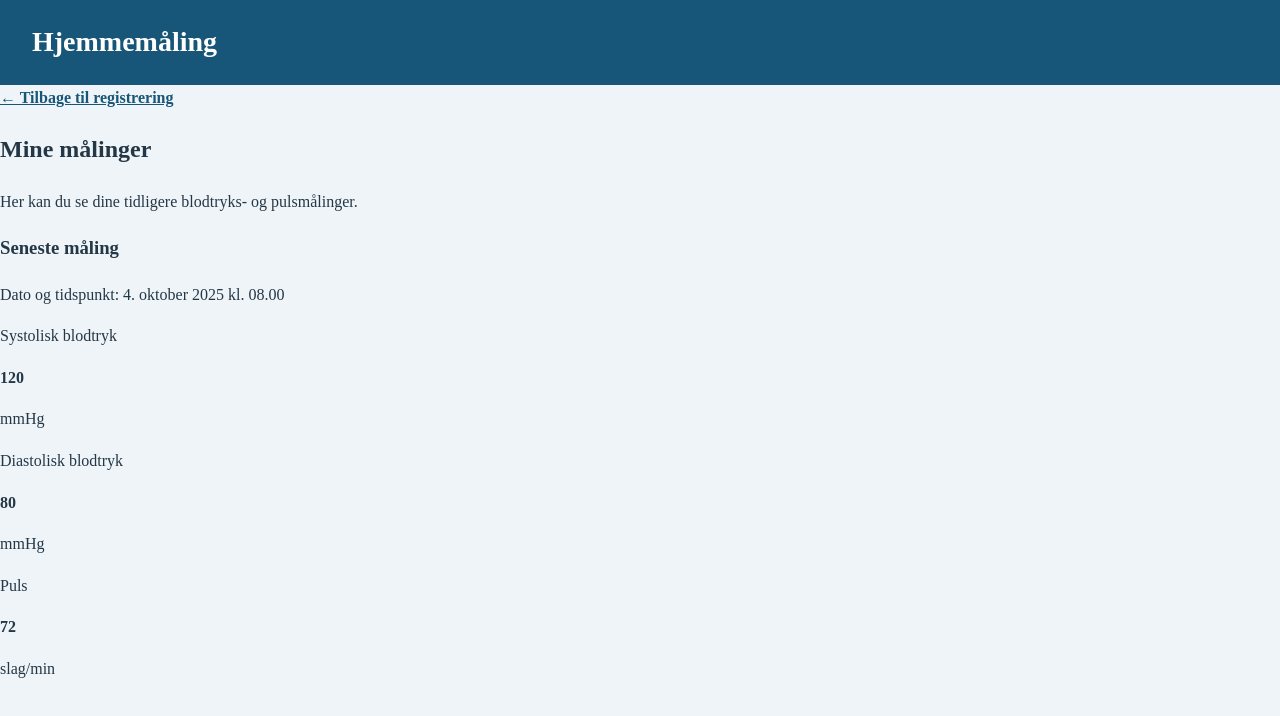
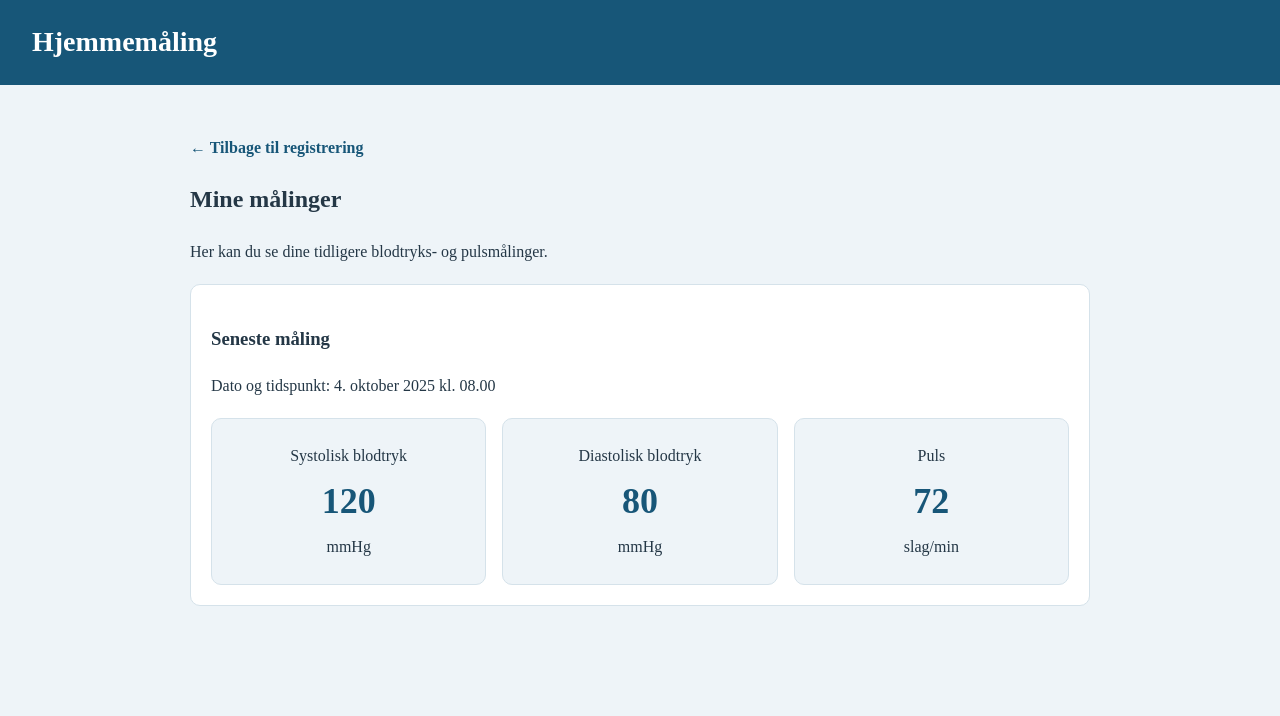
Before and after one commit to maramdiri2006-blip/digitalsystemerprojekt, a plain HTML site: page 3-patientens-maaleoversigt.html in a window 1280 px wide. Drawn offline with Linux system fonts and the light colour scheme.

Commit message:
Færdiggør måleoversigt

```diff
--- a/3-patientens-maaleoversigt.html
+++ b/3-patientens-maaleoversigt.html
@@ -4,7 +4,7 @@
 <head>
     <meta charset="UTF-8">
     <meta name="viewport" content="width=device-width, initial-scale=1.0">
-    <title>Hjemmemåling</title>
+    <title>Mine målinger</title>
 
     <link rel="stylesheet" href="style.css">
 </head>
--- a/style.css
+++ b/style.css
@@ -157,3 +157,46 @@ textarea {
     color: #175678;
 }
 /* Slut på Azras patientdetaljer */
+/* Marams måleoversigt */
+
+.maram-maaleoversigt {
+    max-width: 900px;
+    margin: 30px auto;
+    padding: 20px;
+}
+
+.maram-maaleoversigt .seneste-maaling {
+    background-color: white;
+    border: 1px solid #d5e2ea;
+    border-radius: 10px;
+    padding: 20px;
+    margin-top: 20px;
+}
+
+.maram-maaleoversigt .maalinger {
+    display: flex;
+    gap: 16px;
+    margin-top: 20px;
+}
+
+.maram-maaleoversigt .maaling {
+    flex: 1;
+    background-color: #eef4f8;
+    border: 1px solid #d5e2ea;
+    border-radius: 10px;
+    padding: 20px;
+    text-align: center;
+}
+
+.maram-maaleoversigt .maaling strong {
+    font-size: 36px;
+    color: #175678;
+}
+
+.maram-maaleoversigt .maaling p {
+    margin: 4px 0;
+}
+
+.maram-maaleoversigt a {
+    text-decoration: none;
+}
```
